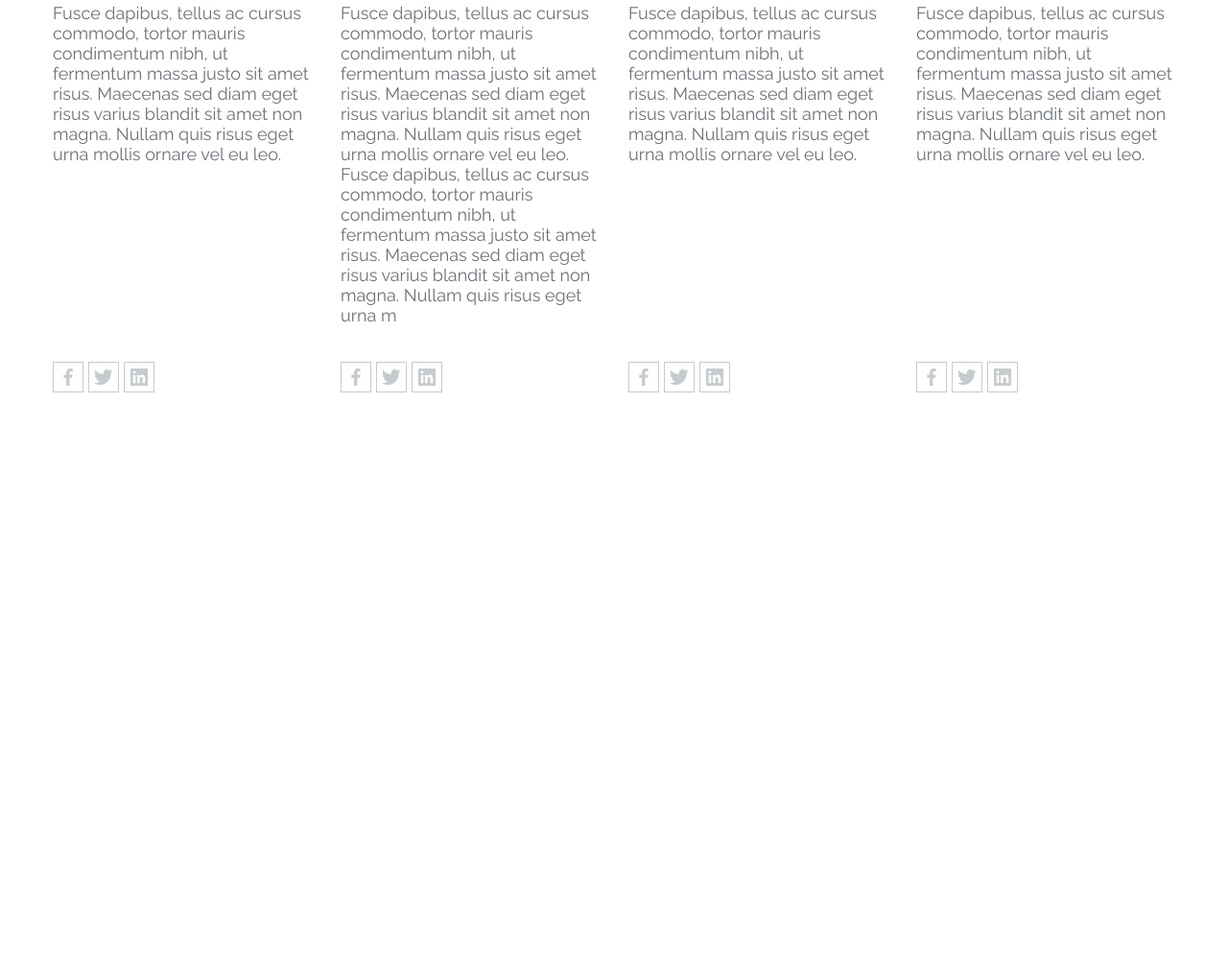
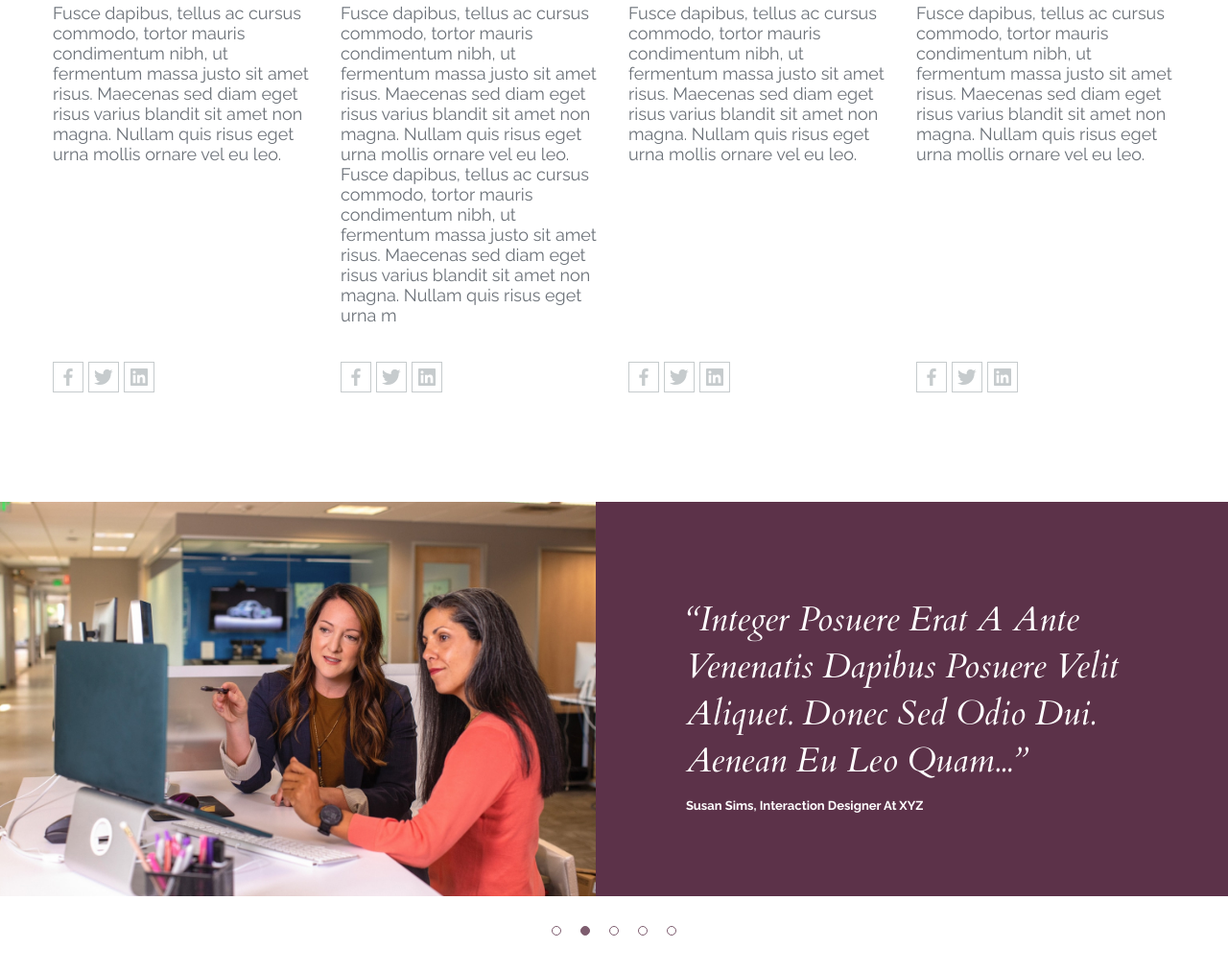
Before and after one commit to vadimbabich7/babich7, a website built with Parcel: page src/index.html in a window 1280 px wide. Shown: the part 2661-3674 px from the top of the page at 96% size. Before the commit the page ends 3184 px from the top, so only its background shows below. Built offline with nearby package versions, Linux system fonts and the light colour scheme.

Commit message:
feat(maket-2): add slider block

```diff
--- a/src/index.html
+++ b/src/index.html
@@ -327,5 +327,23 @@
             </article>
         </div>
     </div>
+    <div class="slider">
+        <div class="slider__photo">
+            <img class="slider__img" src="img/bg-woman.jpg" alt="background-woman">
+        </div>
+        <div class="slider__background">
+            <div class="slider__text">
+                <h2 class="slider__slogan">“Integer posuere erat a ante venenatis dapibus posuere velit aliquet. Donec sed odio dui. Aenean eu leo quam...”</h2>
+                <p class="slider__name">Susan Sims, Interaction Designer at XYZ</p>
+            </div>
+        </div>
+        <ul class="slider__pagination">
+            <li class="slider__item"></li>
+            <li class="slider__item"></li>
+            <li class="slider__item"></li>
+            <li class="slider__item"></li>
+            <li class="slider__item"></li>
+        </ul>
+    </div>
 </body>
 </html>
--- a/src/styles/style.scss
+++ b/src/styles/style.scss
@@ -105,13 +105,17 @@
         min-width: 134px;
         text-align: center;
         border-bottom: 3px solid transparent;
+        transition: background 0.5s linear;
 
         @media (max-width:1024px){
             min-width: 112px;
         }
 
         &:hover{
-            border-bottom: 3px solid #BABBC5;
+            border-bottom: 3px solid #e26464;
+            transition: background 0.5s linear;
+            background-color: #e26464;
+            border-radius: 4px;
         }
 
         &:active {
@@ -389,7 +393,7 @@
         row-gap: 21px;
         opacity: 0;
         cursor: pointer;
-        transition: all 0.3s ease;
+        transition: all 0.4s ease;
         text-decoration: none;
 
         @media (max-width:1024px){
@@ -556,6 +560,107 @@
                 background-color: #db2626;
             }
         }
-
     }
 }
+
+.slider{
+    display: grid;
+    margin-bottom: 114px;
+    grid-template-columns: 0.97fr 1.03fr;
+
+    @media (max-width:1024px){
+        margin-bottom: 77.5px;
+    }
+    @media (max-width:767px){
+        margin-bottom: 34.5px;
+        grid-template-columns: repeat(1, 1fr);
+    }
+    &__photo{
+    }
+
+    &__img{
+        width: 100%;
+        height: 100%;
+        object-fit: cover;
+        display: flex;
+    }
+
+    &__background{
+        background-color: #5C3249;
+        display: grid;
+        justify-content: center;
+        align-items: center;
+
+        @media (max-width:767px){
+            grid-column: 1/3;
+            padding: 10px 0 95px;
+        }
+    }
+
+    &__text{
+        max-width: 471px;
+        max-height: 258px;
+
+        @media (max-width:1024px){
+            max-width: 330px;
+            max-height: 175px;
+        }
+        @media (max-width:767px){
+            max-width: 275px;
+            max-height: 231px;
+            text-align: center;
+        }
+    }
+
+    &__slogan{
+        color: #fff;
+        font-size: 36px;
+        font-weight: 400;
+        font-family: 'Cardo', sans-serif;
+        line-height: 49px;
+        text-transform: capitalize;
+        padding: 13px 0;
+
+        @media (max-width:1024px){
+            font-size: 24px;
+            line-height: 32px;
+            padding: 8px 0;
+        }
+        @media (max-width:767px){
+            margin-bottom: 20px;
+        }
+    }
+    &__name{
+        color: #fff;
+        font-size: 13px;
+        font-weight: 700;
+        font-family: 'Raleway', sans-serif;
+        line-height: 15px;
+        text-transform: capitalize;
+        padding: 2px 0;
+    }
+
+    &__pagination{
+        grid-column: 1 / 3;
+        display: flex;
+        justify-content: center;
+        align-items: center;
+        column-gap: 20px;
+        margin-top: 31px;
+    }
+    &__item{
+        list-style-type: none;
+        border: 1px solid #7E5D6F;
+        border-radius: 50%;
+        width: 10px;
+        height: 10px;
+
+        @media (max-width:1024px){
+            width: 8px;
+            height: 8px;
+            }
+    }
+    &__item:nth-child(2){
+        background-color: #7E5D6F;
+    }
+}
```
Also changed, not shown: src/img/bg-woman.jpg (added).
